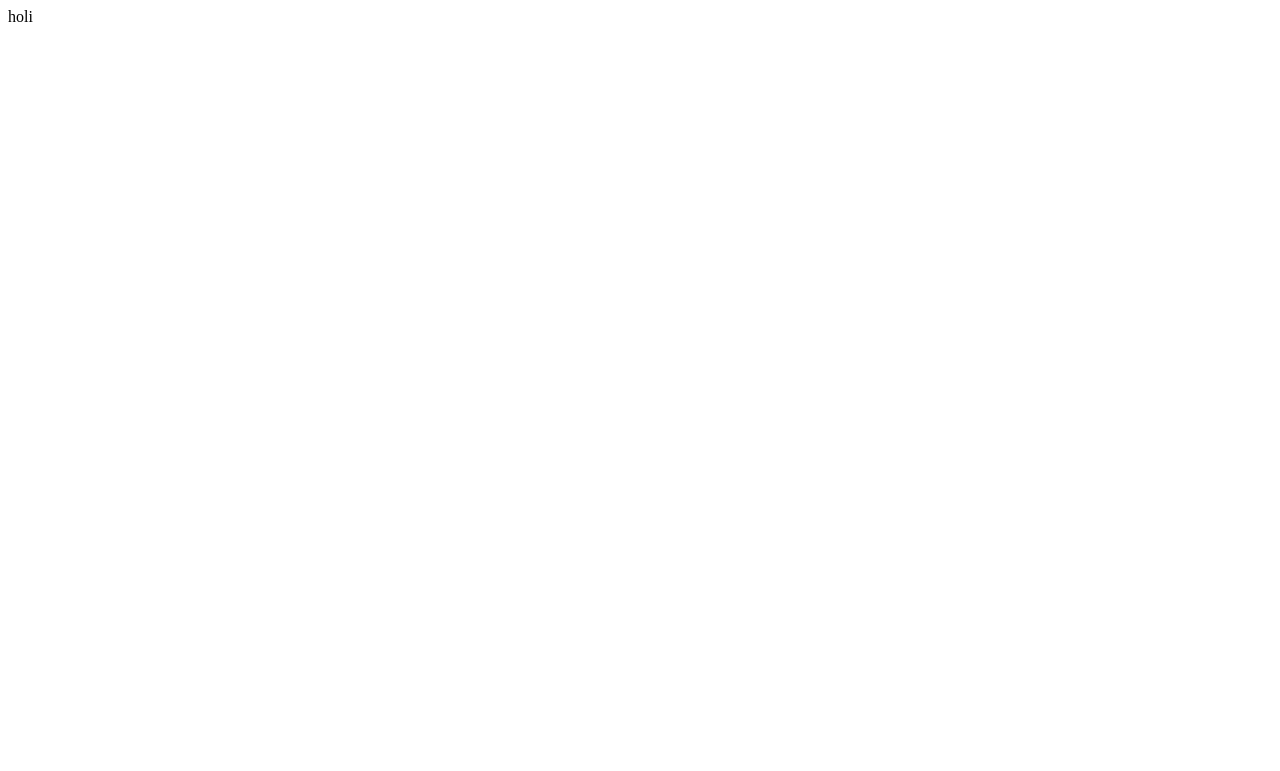
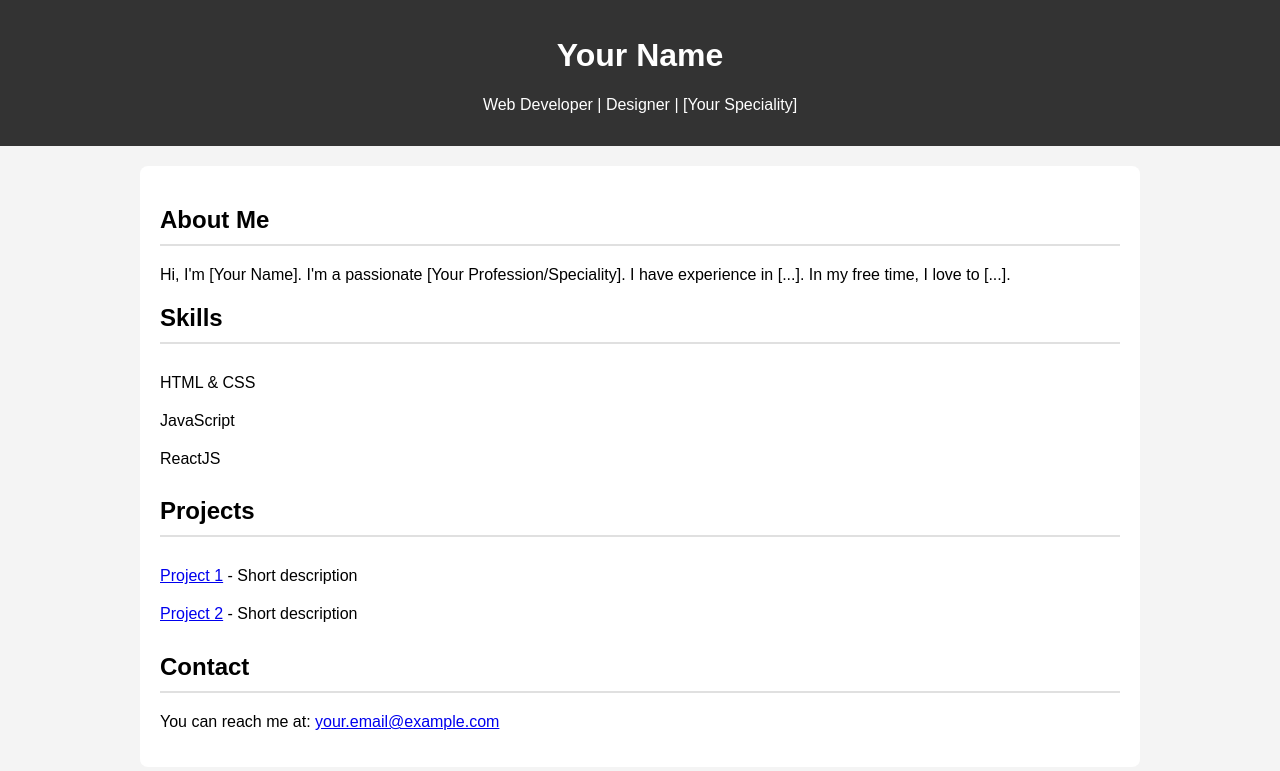
Before and after one commit to jmunozmendi/jmunozmendi.github.io, a plain HTML site: page index.html in a window 1280 px wide. Drawn offline with Linux system fonts and the light colour scheme.

Commit message:
Update index.html

```diff
--- a/index.html
+++ b/index.html
@@ -1 +1,83 @@
-holi
+<!DOCTYPE html>
+<html lang="en">
+
+<head>
+    <meta charset="UTF-8">
+    <meta name="viewport" content="width=device-width, initial-scale=1.0">
+    <title>Your Name - Personal Portfolio</title>
+    <style>
+        body {
+            font-family: Arial, sans-serif;
+            margin: 0;
+            padding: 0;
+            background-color: #f4f4f4;
+        }
+
+        header {
+            background-color: #333;
+            color: #fff;
+            text-align: center;
+            padding: 1em 0;
+        }
+
+        .container {
+            max-width: 960px;
+            margin: 20px auto;
+            padding: 20px;
+            background-color: #fff;
+            border-radius: 8px;
+        }
+
+        h2 {
+            border-bottom: 2px solid #e0e0e0;
+            padding-bottom: 10px;
+        }
+
+        ul {
+            list-style-type: none;
+            padding: 0;
+        }
+
+        ul li {
+            padding: 10px 0;
+        }
+    </style>
+</head>
+
+<body>
+
+    <header>
+        <h1>Your Name</h1>
+        <p>Web Developer | Designer | [Your Speciality]</p>
+    </header>
+
+    <div class="container">
+        <h2>About Me</h2>
+        <p>
+            Hi, I'm [Your Name]. I'm a passionate [Your Profession/Speciality]. I have experience in [...]. In my free time, I love to [...].
+        </p>
+
+        <h2>Skills</h2>
+        <ul>
+            <li>HTML & CSS</li>
+            <li>JavaScript</li>
+            <li>ReactJS</li>
+            <!-- Add more skills as required -->
+        </ul>
+
+        <h2>Projects</h2>
+        <ul>
+            <li><a href="#link_to_project1">Project 1</a> - Short description</li>
+            <li><a href="#link_to_project2">Project 2</a> - Short description</li>
+            <!-- Add more projects as required -->
+        </ul>
+
+        <h2>Contact</h2>
+        <p>
+            You can reach me at: <a href="mailto:your.email@example.com">your.email@example.com</a>
+        </p>
+    </div>
+
+</body>
+
+</html>
```
